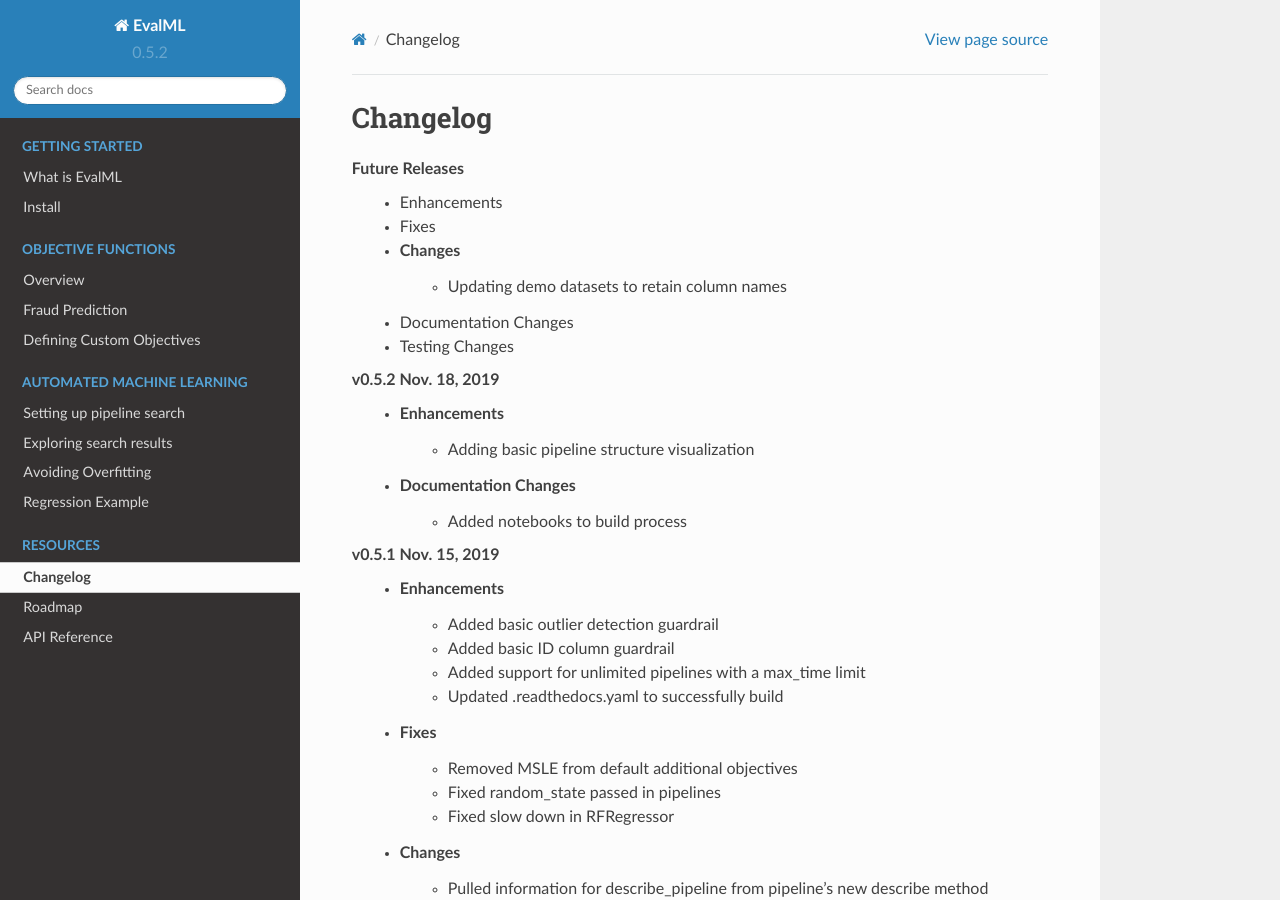
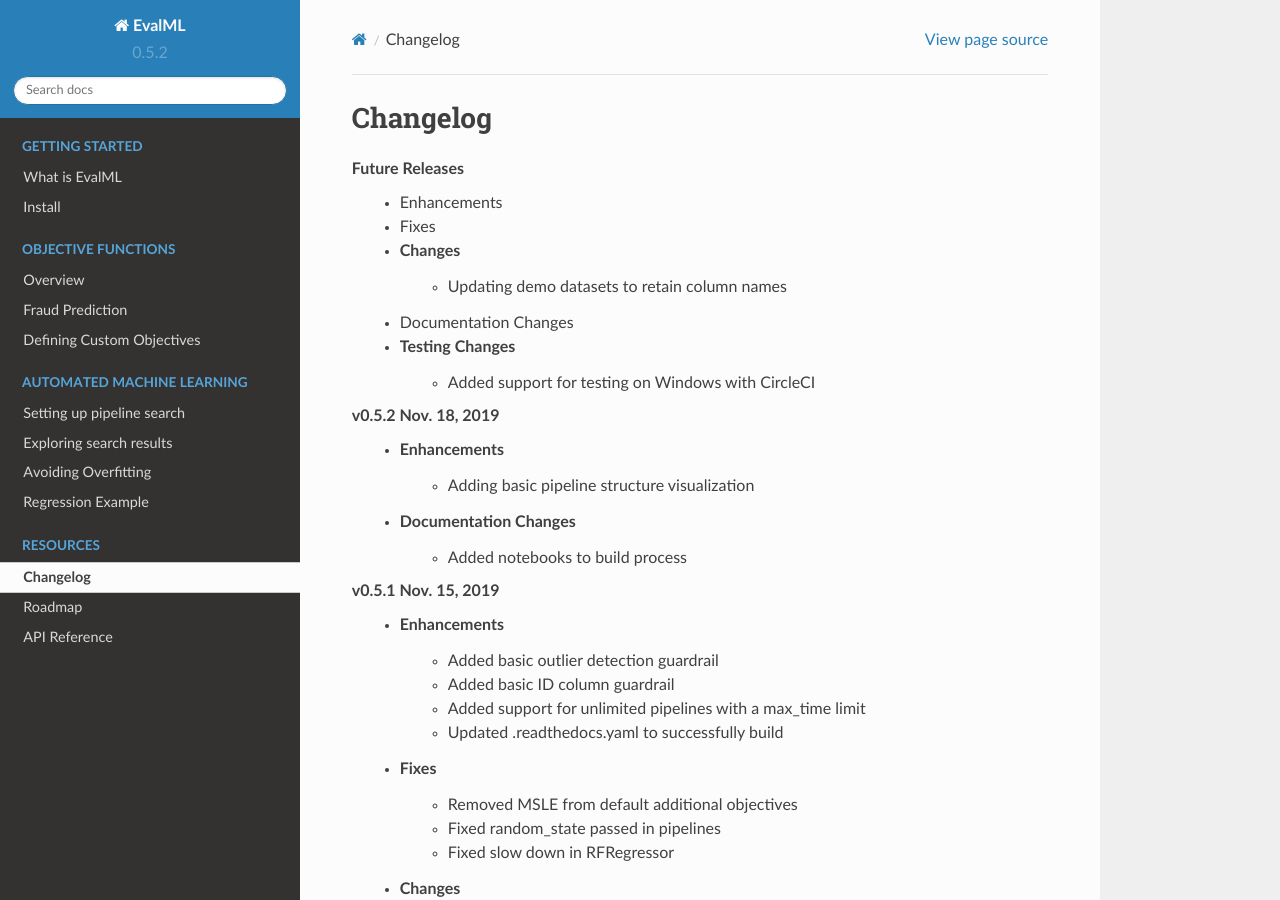
Before and after one commit to alteryx/evalml, a Sphinx documentation site: the page built from docs/source/changelog.rst, in a window 1280 px wide and 900 px high. Built offline with Sphinx 7.4.7 and the Read the Docs theme 2.0.0, drawn with Linux system fonts in a browser that asks for light colours; pages that are not in the unit, such as notebooks, are missing from menus.

Commit message:
Updated changelog and linux workflow name

```diff
--- a/docs/source/changelog.rst
+++ b/docs/source/changelog.rst
@@ -9,6 +9,7 @@
         * Updating demo datasets to retain column names :pr:`223`
     * Documentation Changes
     * Testing Changes
+        * Added support for testing on Windows with CircleCI :pr:`226`
 
 **v0.5.2 Nov. 18, 2019**
     * Enhancements
```
Also changed, not shown: 1 other file.
